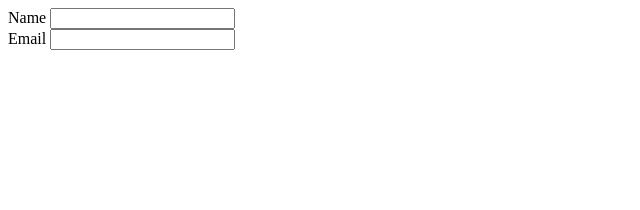
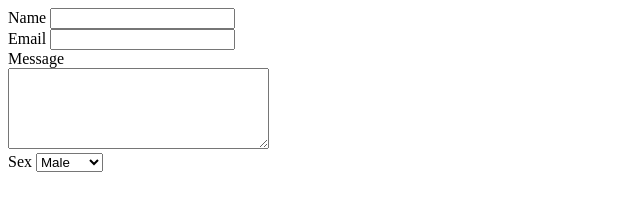
Before and after one commit to LexLive/Modern_HTML_CSS_Sass, a plain HTML site: page 13_Forms_Input.html in a window 1280 px wide. Shown: the whole page, without its empty margins (0-640 px from the left). Drawn offline with Linux system fonts and the light colour scheme.

Commit message:
Update 13_Forms_Input.html

```diff
--- a/13_Forms_Input.html
+++ b/13_Forms_Input.html
@@ -9,11 +9,23 @@
   <form action="process.php">
       <div>
         <lable for="name">Name</lable>
-        <input type="text" id="name" name="name">
+        <input type="text" name="name" id="name">
       </div>
       <div>
-        <label for="emal">Email</label>
+        <label for="email">Email</label>
         <input type="email" name="email" id="email">
+      </div>
+      <div>
+        <label for="message">Message</label><br>
+        <textarea name="message" id="message" cols="30" rows="5"></textarea>
+      </div>
+
+      <div>
+        <label for="sex">Sex</label>
+          <select name="sex" id="sex">
+            <option value="male">Male</option>
+            <option value="female">Female</option>
+            <option value="other">Other</option>
       </div>
   </form>
 </body>
```
